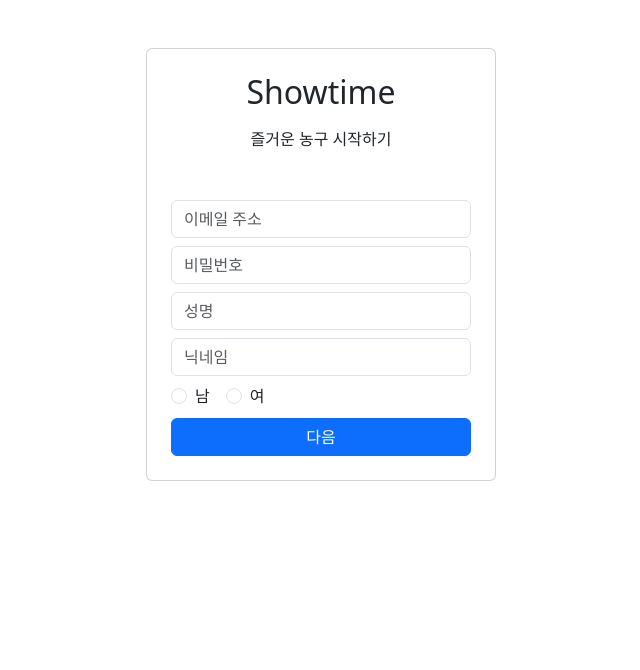
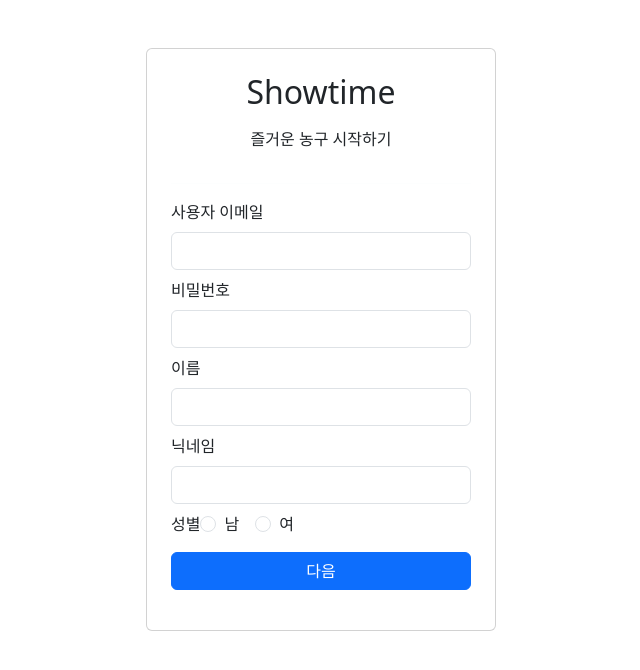
Before and after one commit to jjuni1115/showtime-front, a React (Vite) app: page /signup in a window 1280 px wide. Shown: the top 670 px of the page, without its empty margins (319-959 px from the left). Built offline with nearby package versions, Linux system fonts and the light colour scheme.

Commit message:
feat: 회원가입 기능

```diff
--- a/src/hook/useInput.jsx
+++ b/src/hook/useInput.jsx
@@ -2,16 +2,18 @@ import {useState} from "react";
 
 const useInput = (initialValue,validator) =>{
     const [value,setValue] = useState(initialValue);
+    const [isValid,setIsValid] = useState(true);
     const handelInputValue = (event) =>{
-        const {
-            target: {value}
-        } = event;
-        setValue(value);
+
+        const target = event.target.value;
+
+        setValue(target);
+        if (typeof validator === "function"){
+            setIsValid(validator(target));
+        }
     }
-    if (typeof validator === "function" && validator(value)){
-        setValue(value);
-    }
-    return {value,handelInputValue};
+
+    return {value,handelInputValue,isValid};
 
 }
 
--- a/src/routes/pages/Register.jsx
+++ b/src/routes/pages/Register.jsx
@@ -10,7 +10,7 @@ import {
 
     ToggleButton
 } from "react-bootstrap";
-import { FaSearch, FaTimes } from "react-icons/fa";
+import {FaCheckCircle, FaSearch, FaTimes} from "react-icons/fa";
 import useInput from "../../hook/useInput.jsx";
 import api from "../../util/axios.js";
 import {useEffect, useState} from "react";
@@ -18,32 +18,59 @@ import useDebounce from "../../hook/useDebounce.jsx";
 
 const Register = () => {
 
+    //validation
+    const validateEmail = (email) => /^[^\s@]+@[^\s@]+\.[^\s@]+$/.test(email);
+    const passwordValidte = (password) => {
+        if (password.length < 8 || password.length > 20) {
+            return false;
+        }
+
+        const hasUpper = /[A-Z]/.test(password);
+        const hasLower = /[a-z]/.test(password);
+        const hasDigit = /\d/.test(password);
+        const hasSpecial = /[^A-Za-z0-9]/.test(password);
+
+        return hasSpecial && ((hasUpper + hasLower + hasDigit) >= 2);
+    }
+
 
     const [searchParam, setSearchParam] = useSearchParams();
 
-    const userEmail = useInput(searchParam.get("email") ?? "");
+    const userEmail = useInput(searchParam.get("email") ?? "", validateEmail);
     const userName = useInput(searchParam.get("name") ?? "");
+    const nickName = useInput("");
 
-    const [step,setStep] = useState(1);
+    const [skill, setSkill] = useState("");
 
-    const [radioValue, setRadioValue] = useState('1');
+    const [step, setStep] = useState(1);
+
+    const [radioValue, setRadioValue] = useState("");
+
+    const handleRadioChange = (e) => {
+        setRadioValue(e.target.value);
+        setInvalidateField((current) => ({...current, gender: false}));
+    }
+
+    const handleSkillValue = (e) => {
+        setSkill(e.target.value);
+        setInvalidateField((current) => ({...current, skill: false}));
+    }
 
 
-    const userPassword = useInput("");
+    const userPassword = useInput("", passwordValidte);
 
-    const grade = ["최하","하","중","중상","상","최상"];
-
-
+    const grade = ["최하", "하", "중", "중상", "상", "최상"];
 
     const navigate = useNavigate();
     const navigationType = useNavigationType();
 
 
+
     const [locationKeyowrd,setLocationKeyword] = useState("");
+    const debounceKeyword = useDebounce(locationKeyowrd, 500);
+    const [locations, setLocations] = useState([]);
+    const [userLocation, setUserLocation] = useState([]);
 
-    const debounceKeyword = useDebounce(locationKeyowrd, 500);
-
-    const [locations, setLocations] = useState([]);
 
     useEffect(() => {
 
@@ -51,14 +78,22 @@ const Register = () => {
             api.get(`/user-service/address/${locationKeyowrd}`).then(response => {
                 setLocations(response);
             })
-            console.log(locations);
         }
 
     }, [debounceKeyword]);
 
-    const addAddress = (id) => {
+    const addAddress = (addressId, addressNm) => {
+            const foundAddress = userLocation.find((location) => location.addressId === addressId);
 
-
+            if(foundAddress){
+                setUserLocation((current) => current.filter((location) => location.addressId !== addressId));
+            }else {
+                if (userLocation.length < 5) {
+                    setUserLocation((current) => [...current, {addressId, addressNm}]);
+                } else {
+                    alert("최대 5개까지 선택 가능합니다.");
+                }
+            }
 
     }
 
@@ -66,7 +101,15 @@ const Register = () => {
         setLocationKeyword("");
     }
 
-
+    const [invalidateField, setInvalidateField] = useState({
+        userEmail: false,
+        userPassword: false,
+        userName: false,
+        nickName: false,
+        gender: false,
+        skill: false,
+        locations: false
+    });
 
 
     const registerUser = () => {
@@ -75,10 +118,13 @@ const Register = () => {
             "userEmail": userEmail.value,
             "userPassword": userPassword.value,
             "userName": userName.value,
-            "nickName": document.querySelector("input[name=nickName]").value,
-            "gender": document.querySelector("input[name='gender']:checked")?.value,
+            "nickName": nickName.value,
+            "gender": radioValue,
+            "skill": skill,
+            "addressList": userLocation.map(address => address.addressId),
+            "age":30
 
-        },{skipAuth:true}).then(response => {
+        }, {skipAuth: true}).then(response => {
 
             alert("회원가입이 완료되었습니다");
             navigate("/");
@@ -88,11 +134,73 @@ const Register = () => {
     }
 
     const nextStep = () => {
-        if(step === 1 || step === 2){
-            setStep(current => current + 1);
-        }else {
-            alert("register");
+
+        if (!isValid()) {
+            console.log("valid end")
+            return;
+        } else {
+            if (step === 3) {
+                registerUser();
+            } else {
+                setStep(currentStep => currentStep + 1);
             }
+
+        }
+    }
+
+    const previosStep = () => {
+
+        if (step !== 1) setStep(currentStep => currentStep - 1);
+    }
+
+    const handleInputChange = (field, value, validator = () => true) => {
+        if (validator(value)) {
+            setInvalidateField((current) => ({...current, [field]: false}));
+        } else {
+            setInvalidateField((current) => ({...current, [field]: true}));
+        }
+    };
+
+
+    const isValid = () => {
+        console.log("valid start")
+
+        let valid = true;
+
+        const checkValidation = {...invalidateField};
+
+        if (step === 1) {
+            if (userEmail.value === "" || !userEmail.isValid) {
+                checkValidation.userEmail = true;
+                valid = false;
+            }
+            if (userPassword.value === "" || !userPassword.isValid) {
+                checkValidation.userPassword = true;
+                valid = false;
+            }
+            if (userName.value === "") {
+                checkValidation.userName = true;
+                valid = false;
+            }
+            if (nickName.value === "") {
+                checkValidation.nickName = true;
+                valid = false;
+            }
+            if (radioValue === "") {
+                checkValidation.gender = true;
+                valid = false;
+            }
+        } else if (step === 2) {
+
+            if(skill === ""){
+                checkValidation.skill = true;
+                valid = false;
+            }
+
+        }
+        setInvalidateField(checkValidation);
+
+        return valid;
     }
 
     return (
@@ -104,61 +212,117 @@ const Register = () => {
                 <p className="text-center">즐거운 농구 시작하기</p>
 
                 <hr className="text-light"/>
+                <Form>
+                    {step === 1 && (
+                        <>
 
-                {step === 1 && (
-
-                <Form>
                             <Form.Group className="mb-2">
-                        <Form.Control type="email" placeholder="이메일 주소" value={userEmail.value}
-                                      onChange={userEmail.handelInputValue} disabled={!!searchParam.get("email")}/>
+                                <Form.Label>사용자 이메일</Form.Label>
+                                <Form.Control type="email" value={userEmail.value}
+                                              onChange={(e) => {
+                                                  userEmail.handelInputValue(e);
+                                                  handleInputChange("userEmail", e.target.value, validateEmail)
+                                              }}
+                                              disabled={!!searchParam.get("email")}
+                                              isInvalid={invalidateField.userEmail}
+                                              required/>
+                                <Form.Control.Feedback type="invalid">
+                                    유효하지 않은 이메일 주소입니다
+                                </Form.Control.Feedback>
                             </Form.Group>
                             <Form.Group className="mb-2">
-                        <Form.Control type="password" placeholder="비밀번호" value={userPassword.value}
-                                      onChange={userPassword.handelInputValue}/>
+                                <Form.Label>비밀번호</Form.Label>
+                                <Form.Control type="password" value={userPassword.value}
+                                              isInvalid={invalidateField.userPassword}
+                                              onChange={(e) => {
+                                                  userPassword.handelInputValue(e);
+                                                  handleInputChange("userPassword", e.target.value, passwordValidte)
+                                              }} required/>
+                                <Form.Control.Feedback type="invalid">
+                                    패스워드 양식이 틀렸습니다.
+                                </Form.Control.Feedback>
                             </Form.Group>
                             <Form.Group className="mb-2">
-                        <Form.Control type="text" placeholder="성명" value={userName.value}
-                                      onChange={userName.handelInputValue} disabled={!!searchParam.get("name")}/>
+                                <Form.Label>이름</Form.Label>
+                                <Form.Control type="text" value={userName.value}
+                                              isInvalid={invalidateField.userName}
+                                              onChange={(e) => {
+                                                  userName.handelInputValue(e);
+                                                  handleInputChange("userName", e.target.value)
+                                              }}
+                                              disabled={!!searchParam.get("name")}
+                                />
+                                <Form.Control.Feedback type="invalid">필수값입니다.</Form.Control.Feedback>
                             </Form.Group>
                             <Form.Group className="mb-2">
-                        <Form.Control type="text" placeholder="닉네임" name="nickName"/>
+                                <Form.Label>닉네임</Form.Label>
+                                <Form.Control type="text" name="nickName" value={nickName.value}
+                                              isInvalid={invalidateField.nickName}
+                                              onChange={(e) => {
+                                                  nickName.handelInputValue(e);
+                                                  handleInputChange("nickName", e.target.value)
+                                              }}
+                                              required/>
+                                <Form.Control.Feedback type="invalid">필수값입니다.</Form.Control.Feedback>
                             </Form.Group>
                             <Form.Group className="mb-2">
-                        <Form.Check inline type="radio" label="남" name="gender" value="M"/>
-                        <Form.Check inline type="radio" label="여" name="gender" value="F"/>
+                                <Form.Label>성별 <br/> </Form.Label>
+                                <Form.Check inline type="radio" label="남" name="gender" value="M"
+                                            isInvalid={invalidateField.gender} onChange={handleRadioChange}/>
+                                <Form.Check inline type="radio" label="여" name="gender" value="F"
+                                            isInvalid={invalidateField.gender} onChange={handleRadioChange}/>
+                                {invalidateField.gender && (
+
+                                    <Form.Control.Feedback type="invalid" style={{display: "block"}}>
+                                        성별을 선택해주세요.
+                                    </Form.Control.Feedback>
+                                )}
                             </Form.Group>
+                        </>
 
-                </Form>
+
                     )}
                     {step === 2 && (
                         <>
                             <p className="text-center">농구 실력을 선택해주세요</p>
 
-                    <ButtonGroup className="mb-2">
+                            <ButtonGroup className="mb-3">
 
                                 {
-                            grade.map((item,index) => (
+                                    grade.map((item, index) => (
                                         <ToggleButton
                                             key={index}
-                                    id={index}
+                                            id={`skill-${index}`}
                                             type="radio"
                                             variant="outline-primary"
                                             value={item}
-                                    onChange={(e) => setRadioValue(e.currentTarget.value)}
-                                    checked={radioValue === item}
+                                            checked={skill === item}
+                                            onChange={handleSkillValue}
                                         >
                                             {item}
                                         </ToggleButton>
+
                                     ))
                                 }
 
                             </ButtonGroup>
+                            {invalidateField.skill && (
+                                <Form className="text-center">
+                                    <Form.Control.Feedback type="invalid" style={{display: "block"}}>
+                                        실력을 선택해주세요.
+                                    </Form.Control.Feedback>
+                                </Form>
+                            )}
+
                         </>
                     )}
                     {
                         step === 3 && (
                             <>
                                 <p className="text-center">활동 지역을 선택해주세요 (최대 5곳 설정)</p>
+                                {userLocation.map((address, index) => (
+                                    <p key={index}>{address.addressNm}</p>
+                                ))}
                                 <InputGroup className="mb-3">
                                     <InputGroup.Text>
                                         <FaSearch />
@@ -181,9 +345,25 @@ const Register = () => {
                                 </Button>
 
                                 <ListGroup style={{ maxHeight: '300px', overflowY: 'auto' }}>
-                             {locations.map((address, index) => (
-                                 <ListGroup.Item key={address.id} onClick={addAddress(address.id)}>{address.address}</ListGroup.Item>
-                             ))}
+                                    {locations.map((address, index) => {
+                                        // userLocation에 해당 address.id가 있는지 확인
+                                        const isAddressSelected = userLocation.some((location) => location.addressId === address.id);
+
+                                        return (
+                                            <ListGroup.Item
+                                                key={address.id}
+                                                onClick={() => addAddress(address.id, address.addressNm)}
+                                                style={{
+                                                    backgroundColor: isAddressSelected ? '#f0f8ff' : 'transparent', // 선택된 주소는 배경색 변경
+                                                    borderColor: isAddressSelected ? '#007bff' : '#ddd', // 선택된 주소는 테두리 색 변경
+                                                    color: isAddressSelected ? '#007bff' : 'inherit', // 선택된 주소는 텍스트 색 변경
+                                                }}
+                                            >
+                                                {isAddressSelected && <FaCheckCircle style={{ marginRight: '10px', color: '#007bff' }} />}
+                                                {address.addressNm}
+                                            </ListGroup.Item>
+                                        );
+                                    })}
                                 </ListGroup>
 
                             </>
@@ -191,18 +371,25 @@ const Register = () => {
                         )
                     }
 
-                <Button variant="primary" className="w-100" onClick={nextStep}>
+
+                    <Button onClick={nextStep} variant="primary" className="w-100 mb-3">
+                        {step === 3 ? "회원가입" : "다음"}
+                    </Button>
                     {
-                        step === 3 ? "회원가입" : "다음"
+
+                        step !== 1 && (
+                            <Button onClick={previosStep} variant="warning" className="w-100 mt-2">이전</Button>)
+
                     }
-                </Button>
+                </Form>
             </Card>
-
 
 
             <p className="mt-3 text-white">앱을 다운로드하세요.</p>
         </Container>
-    );
+    )
+        ;
 }
 
+
 export default Register
```
Lines whose indentation alone changed are shown as unchanged.
